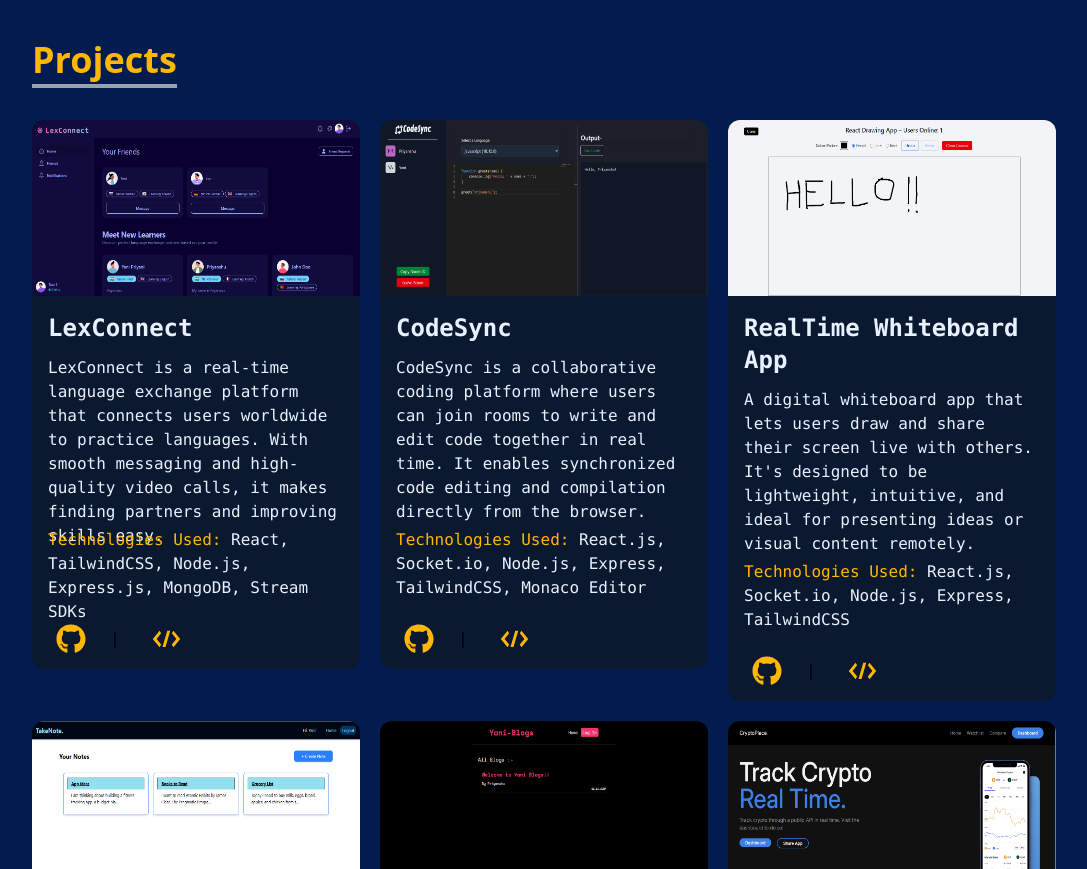
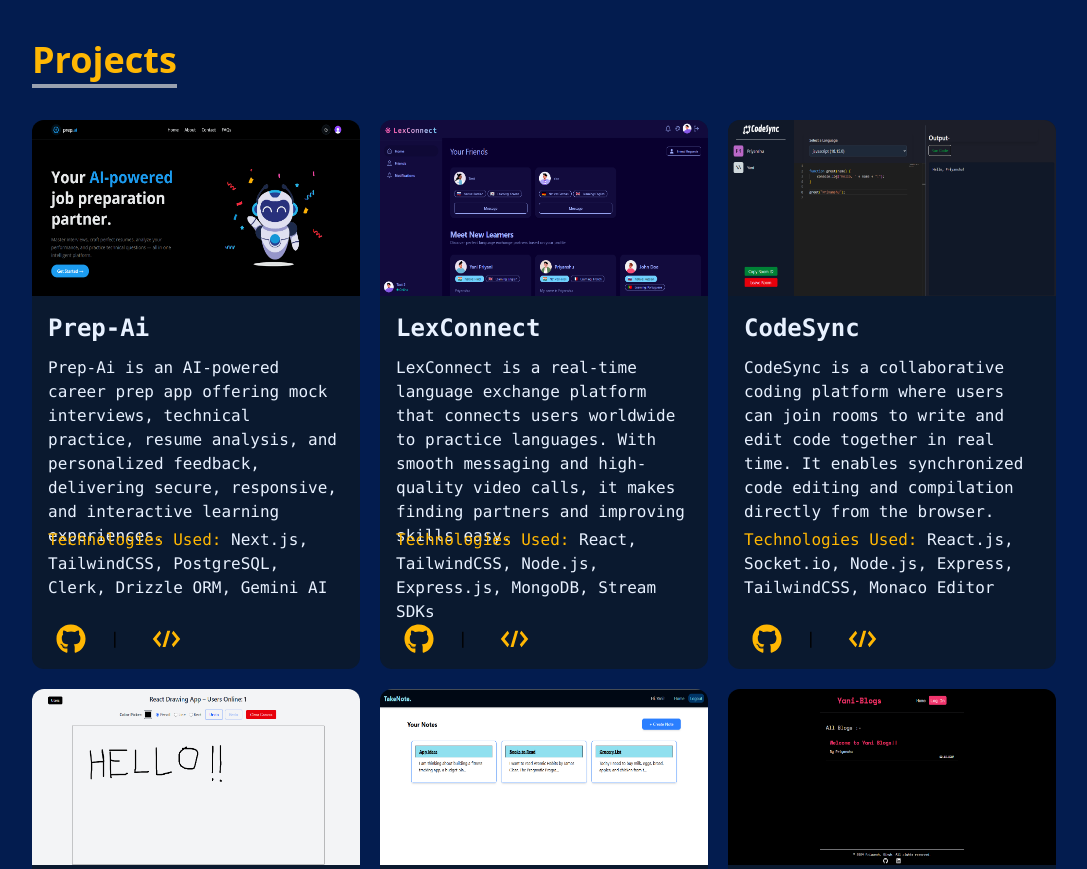
Before and after one commit to priyanshu0511/personal-portfolio, a React (Vite) app: page / in a window 1280 px wide. Shown: the part 1520-2389 px from the top of the page, without its empty margins (96-1183 px from the left). Built offline with nearby package versions, Linux system fonts and the light colour scheme.

Commit message:
added projects

```diff
--- a/src/components/Projects.jsx
+++ b/src/components/Projects.jsx
@@ -7,6 +7,7 @@ import RealTimeWhiteBoard from "../assets/ProjectPics/RealTimeWhiteBoard.png";
 import TakeNote from "../assets/ProjectPics/TakeNote.png";
 import CodeSync from "../assets/ProjectPics/CodeSync.png";
 import LexConnect from "../assets/ProjectPics/LexConnect.png"
+import Prepai from "../assets/ProjectPics/Prepai.png";
 import { FaGithub } from "react-icons/fa";
 import { DiCode } from "react-icons/di";
 import IconButton from "@mui/material/IconButton";
@@ -15,6 +16,15 @@ import { motion } from "framer-motion";
 
 const Projects = () => {
   const projects = [
+    {
+    id: 1,
+    src: Prepai,
+    nam: "Prep-Ai",
+    github: "https://github.com/priyanshu0511/prep-ai",
+    live: "https://meetprep-ai.vercel.app/",
+    bio: "Prep-Ai is an AI-powered career prep app offering mock interviews, technical practice, resume analysis, and personalized feedback, delivering secure, responsive, and interactive learning experiences.",
+    techUsed: "Next.js, TailwindCSS, PostgreSQL, Clerk, Drizzle ORM, Gemini AI",
+  },
   {
     id: 1,
     src: LexConnect,
```
Also changed, not shown: src/assets/ProjectPics/Prepai.png (added).
